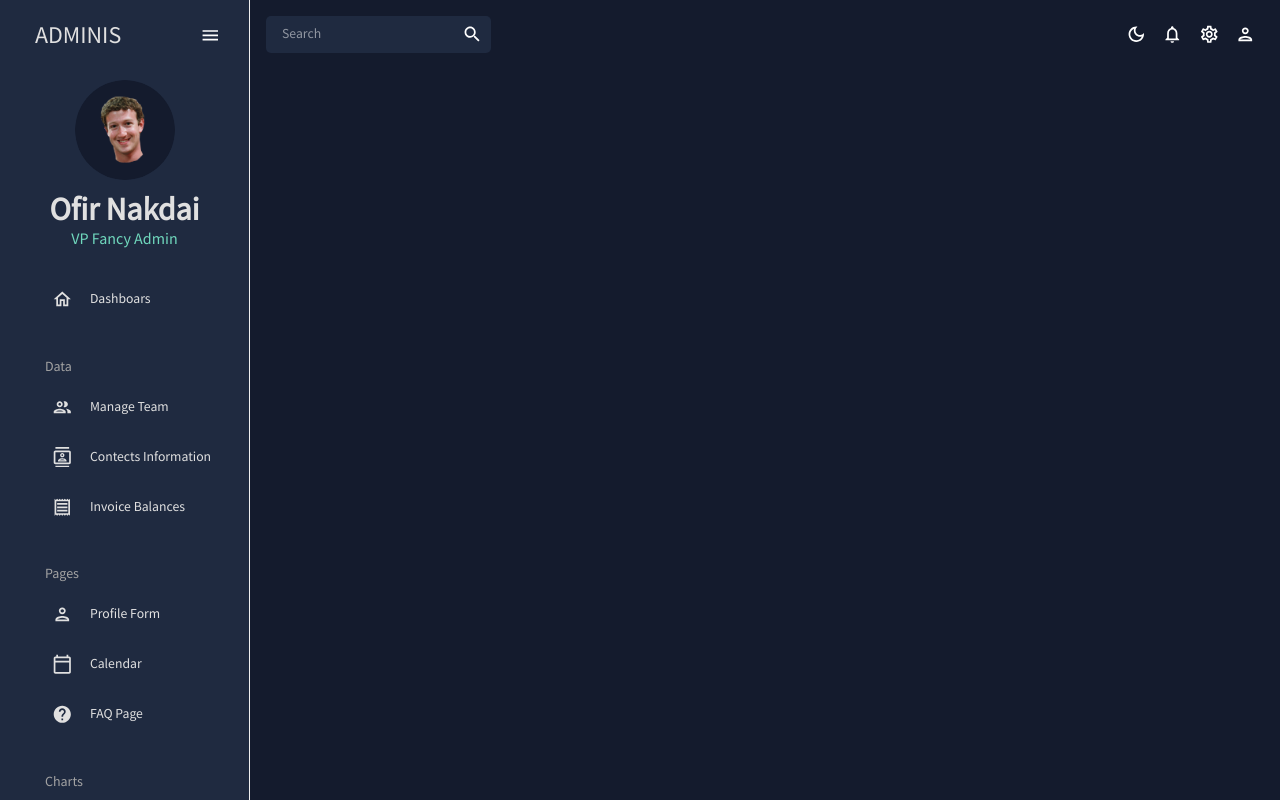
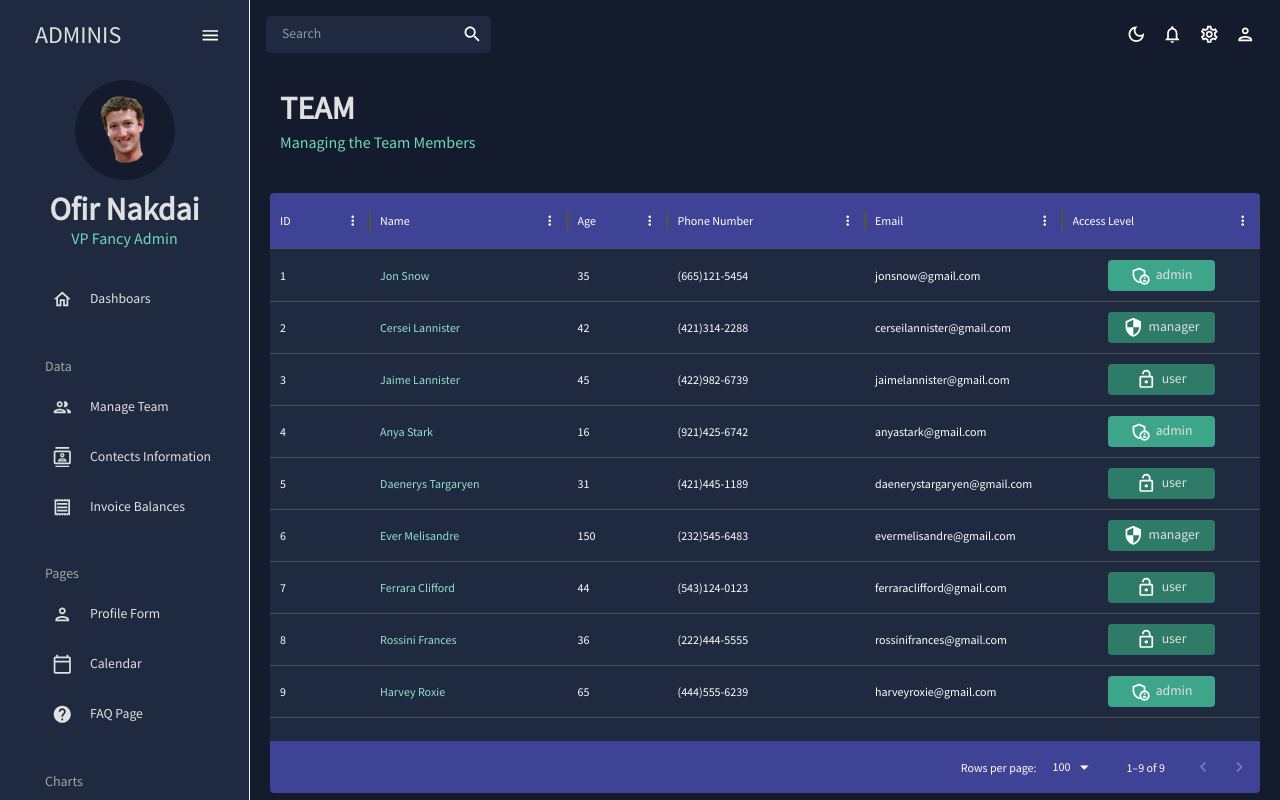
Before and after one commit to ofirNakdai/admin-dashboard, a React (Create React App) app: page /team in a window 1280 px wide. Built offline with nearby package versions, Linux system fonts and the light colour scheme.

Commit message:
adding Team route - DataGrid

```diff
--- a/src/App.js
+++ b/src/App.js
@@ -6,7 +6,7 @@
 import Topbar from "./scenes/global/Topbar";
 import Dashboard from "./scenes/dashboard";
 import MySidebar from "./scenes/global/Sidebar";
-// import Team from "./scenes/team";
+import Team from "./scenes/team";
 // import Invoices from "./scenes/invoices";
 // import Contacts from "./scenes/contacts";
 // import Bar from "./scenes/bar";
@@ -31,7 +31,7 @@
             <Topbar setIsSidebar={setIsSidebar} />
             <Routes>
               <Route path="/" element={<Dashboard />} />
-              {/* <Route path="/team" element={<Team />} /> */}
+              <Route path="/team" element={<Team />} />
               {/* <Route path="/contacts" element={<Contacts />} /> */}
               {/* <Route path="/invoices" element={<Invoices />} /> */}
               {/* <Route path="/form" element={<Form />} /> */}
--- a/src/scenes/components/header.jsx
+++ b/src/scenes/components/header.jsx
@@ -5,7 +5,7 @@
   const theme = useTheme();
   const colors = tokens(theme.palette.mode);
   return (
-    <Box mb="30px">
+    <Box mb="30px" ml="10px">
       <Typography
         variant="h2"
         color={colors.grey[100]}
--- /dev/null
+++ b/src/scenes/team/index.jsx
@@ -0,0 +1,100 @@
+import { Box, Typography, useTheme } from "@mui/material";
+import { DataGrid } from "@mui/x-data-grid";
+import { mockDataTeam } from "../../data/mockData";
+import { tokens } from "../../theme";
+import AdminPanelSettingsOutlinedIcon from "@mui/icons-material/AdminPanelSettingsOutlined";
+import LockOpenOutlinedIcon from "@mui/icons-material/LockOpenOutlined";
+import SecurityOutlinedIcon from "@mui/icons-material/SecurityOutlined";
+import Header from "../components/header";
+import { red } from "@mui/material/colors";
+
+const Team = () => {
+  const theme = useTheme();
+  const colors = tokens(theme.palette.mode);
+
+  const columns = [
+    { field: "id", headerName: "ID" },
+    {
+      field: "name",
+      headerName: "Name",
+      flex: 1,
+      cellClassName: "name-column--cell",
+    },
+    {
+      field: "age",
+      headerName: "Age",
+      type: "number",
+      headerAlign: "left",
+      align: "left",
+    },
+    {
+      field: "phone",
+      headerName: "Phone Number",
+      flex: 1,
+    },
+    {
+      field: "email",
+      headerName: "Email",
+      flex: 1,
+    },
+    {
+      field: "access",
+      headerName: "Access Level",
+      flex: 1,
+      renderCell: ({ row: { access } }) => {
+        return (
+          <Box
+            width="60%"
+            m="10px auto"
+            p="5px"
+            display="flex"
+            justifyContent="center"
+            backgroundColor={
+              access === "admin"
+                ? colors.greenAccent[600]
+                : colors.greenAccent[700]
+            }
+            borderRadius="4px"
+          >
+            {access === "admin" && <AdminPanelSettingsOutlinedIcon />}
+            {access === "manager" && <SecurityOutlinedIcon />}
+            {access === "user" && <LockOpenOutlinedIcon />}
+            <Typography color={colors.grey[100]} sx={{ ml: "5px" }}>
+              {access}
+            </Typography>
+          </Box>
+        );
+      },
+    },
+  ];
+
+  return (
+    <Box m="20px">
+      <Header title="TEAM" subtitle="Managing the Team Members" />
+      <Box
+        m="40px 0 0 0"
+        height="75vh"
+        sx={{
+          "& .MuiDataGrid-root": { border: "none" },
+          "& .MuiDataGrid-cell": { borderBottom: "none" },
+          "& .name-column--cell": { color: colors.greenAccent[300] },
+          "& .MuiDataGrid-columnHeader": {
+            backgroundColor: colors.blueAccent[700],
+            borderBottom: "none",
+          },
+          "& .MuiDataGrid-virtualScroller": {
+            backgroundColor: colors.primary[400],
+          },
+          "& .MuiDataGrid-footerContainer": {
+            borderTop: "none",
+            backgroundColor: colors.blueAccent[700],
+          },
+        }}
+      >
+        <DataGrid rows={mockDataTeam} columns={columns} />
+      </Box>
+    </Box>
+  );
+};
+
+export default Team;
```
Also changed, not shown: 1 other file (tests, documents, lock files or other folders).
